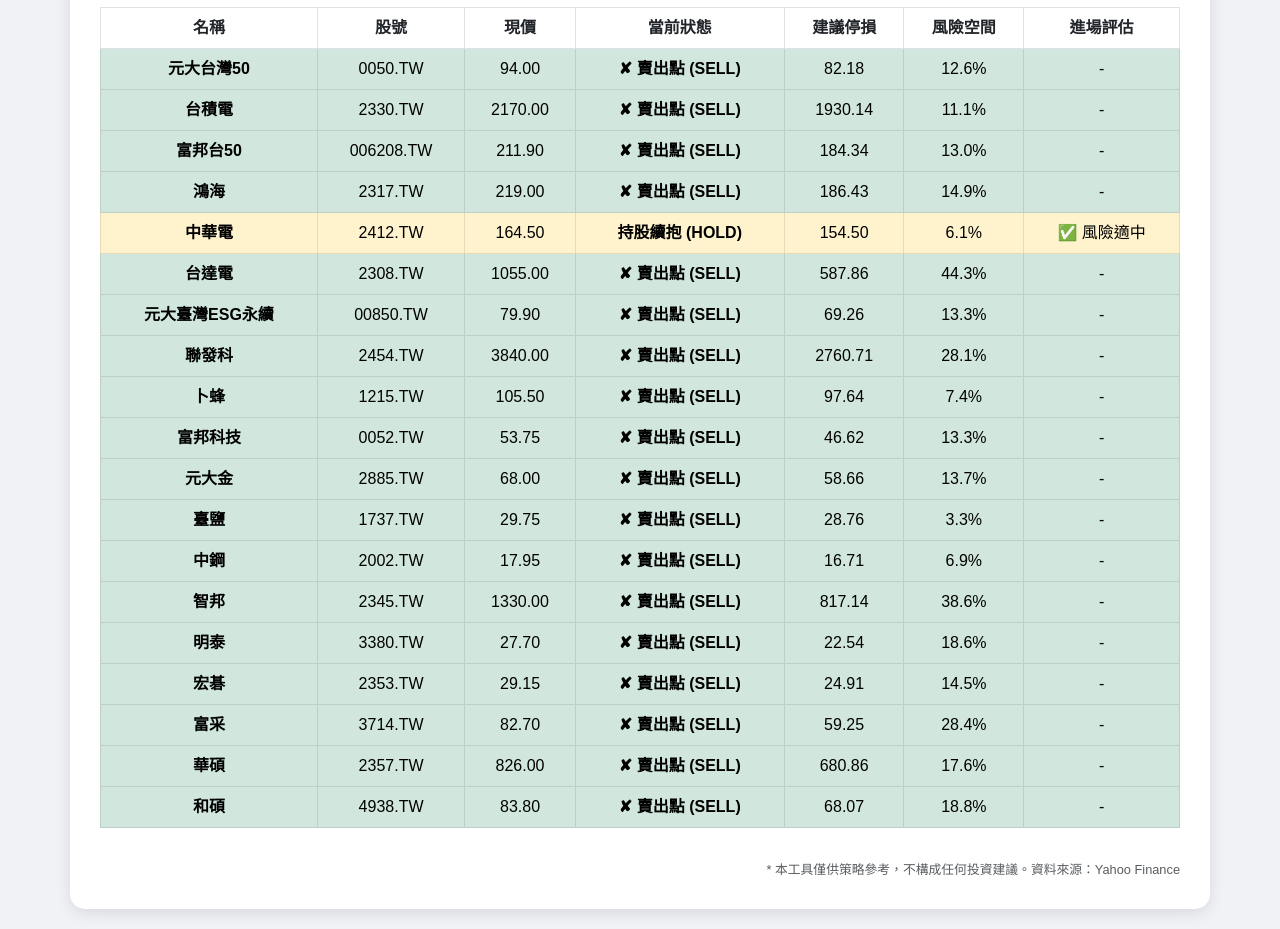
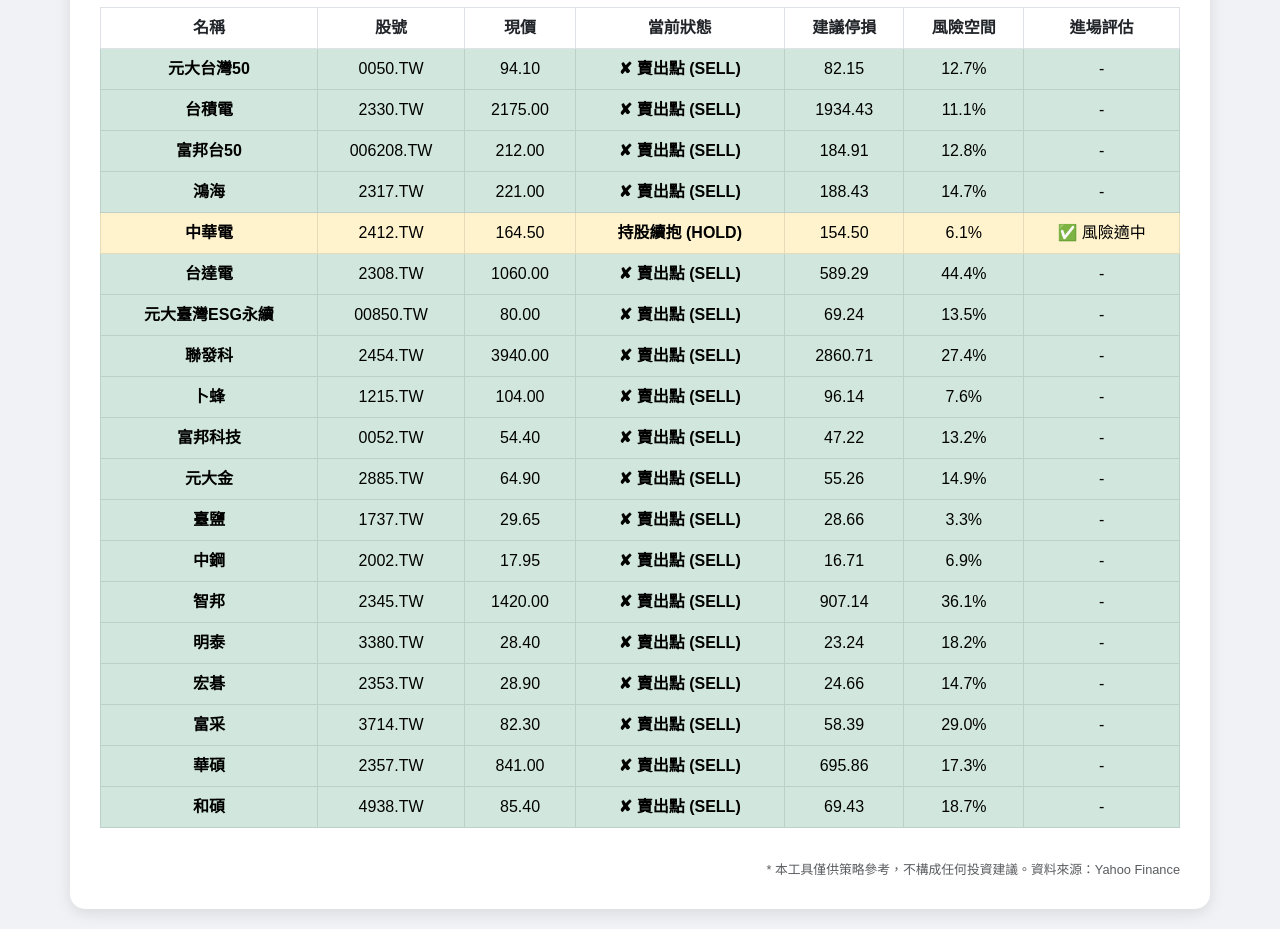
Before and after one commit to jonathan1031/weekly-stock-strategy, a plain HTML site: page index.html in a window 1280 px wide. Shown: the part 320-1249 px from the top of the page. Drawn offline with nearby package versions, Linux system fonts and the light colour scheme.

Commit message:
deploy: 46ad48ba0040104810127b52d7a940fe1dade4be

```diff
--- a/index.html
+++ b/index.html
@@ -20,7 +20,7 @@
     <div class="container-main container">
         <div class="d-flex justify-content-between align-items-center mb-4">
             <h2 class="m-0">📈 策略監控面板</h2>
-            <span class="text-muted">🕒 更新時間：2026-11-18 01:16:00</span>
+            <span class="text-muted">🕒 更新時間：2026-11-19 00:51:30</span>
         </div>
 
         <div class="logic-card shadow-sm">
@@ -59,19 +59,19 @@
     <tr class="table-success">
         <td class="fw-bold">元大台灣50</td>
         <td>0050.TW</td>
-        <td>94.00</td>
+        <td>94.10</td>
         <td class="fw-bold">✘ 賣出點 (SELL)</td>
-        <td>82.18</td>
-        <td>12.6%</td>
+        <td>82.15</td>
+        <td>12.7%</td>
         <td>-</td>
     </tr>
 
     <tr class="table-success">
         <td class="fw-bold">台積電</td>
         <td>2330.TW</td>
-        <td>2170.00</td>
+        <td>2175.00</td>
         <td class="fw-bold">✘ 賣出點 (SELL)</td>
-        <td>1930.14</td>
+        <td>1934.43</td>
         <td>11.1%</td>
         <td>-</td>
     </tr>
@@ -79,20 +79,20 @@
     <tr class="table-success">
         <td class="fw-bold">富邦台50</td>
         <td>006208.TW</td>
-        <td>211.90</td>
+        <td>212.00</td>
         <td class="fw-bold">✘ 賣出點 (SELL)</td>
-        <td>184.34</td>
-        <td>13.0%</td>
+        <td>184.91</td>
+        <td>12.8%</td>
         <td>-</td>
     </tr>
 
     <tr class="table-success">
         <td class="fw-bold">鴻海</td>
         <td>2317.TW</td>
-        <td>219.00</td>
+        <td>221.00</td>
         <td class="fw-bold">✘ 賣出點 (SELL)</td>
-        <td>186.43</td>
-        <td>14.9%</td>
+        <td>188.43</td>
+        <td>14.7%</td>
         <td>-</td>
     </tr>
 
@@ -109,69 +109,69 @@
     <tr class="table-success">
         <td class="fw-bold">台達電</td>
         <td>2308.TW</td>
-        <td>1055.00</td>
+        <td>1060.00</td>
         <td class="fw-bold">✘ 賣出點 (SELL)</td>
-        <td>587.86</td>
-        <td>44.3%</td>
+        <td>589.29</td>
+        <td>44.4%</td>
         <td>-</td>
     </tr>
 
     <tr class="table-success">
         <td class="fw-bold">元大臺灣ESG永續</td>
         <td>00850.TW</td>
-        <td>79.90</td>
+        <td>80.00</td>
         <td class="fw-bold">✘ 賣出點 (SELL)</td>
-        <td>69.26</td>
-        <td>13.3%</td>
+        <td>69.24</td>
+        <td>13.5%</td>
         <td>-</td>
     </tr>
 
     <tr class="table-success">
         <td class="fw-bold">聯發科</td>
         <td>2454.TW</td>
-        <td>3840.00</td>
+        <td>3940.00</td>
         <td class="fw-bold">✘ 賣出點 (SELL)</td>
-        <td>2760.71</td>
-        <td>28.1%</td>
+        <td>2860.71</td>
+        <td>27.4%</td>
         <td>-</td>
     </tr>
 
     <tr class="table-success">
         <td class="fw-bold">卜蜂</td>
         <td>1215.TW</td>
-        <td>105.50</td>
+        <td>104.00</td>
         <td class="fw-bold">✘ 賣出點 (SELL)</td>
-        <td>97.64</td>
-        <td>7.4%</td>
+        <td>96.14</td>
+        <td>7.6%</td>
         <td>-</td>
     </tr>
 
     <tr class="table-success">
         <td class="fw-bold">富邦科技</td>
         <td>0052.TW</td>
-        <td>53.75</td>
+        <td>54.40</td>
         <td class="fw-bold">✘ 賣出點 (SELL)</td>
-        <td>46.62</td>
-        <td>13.3%</td>
+        <td>47.22</td>
+        <td>13.2%</td>
         <td>-</td>
     </tr>
 
     <tr class="table-success">
         <td class="fw-bold">元大金</td>
         <td>2885.TW</td>
-        <td>68.00</td>
+        <td>64.90</td>
         <td class="fw-bold">✘ 賣出點 (SELL)</td>
-        <td>58.66</td>
-        <td>13.7%</td>
+        <td>55.26</td>
+        <td>14.9%</td>
         <td>-</td>
     </tr>
 
     <tr class="table-success">
         <td class="fw-bold">臺鹽</td>
         <td>1737.TW</td>
-        <td>29.75</td>
+        <td>29.65</td>
         <td class="fw-bold">✘ 賣出點 (SELL)</td>
-        <td>28.76</td>
+        <td>28.66</td>
         <td>3.3%</td>
         <td>-</td>
     </tr>
@@ -189,60 +189,60 @@
     <tr class="table-success">
         <td class="fw-bold">智邦</td>
         <td>2345.TW</td>
-        <td>1330.00</td>
+        <td>1420.00</td>
         <td class="fw-bold">✘ 賣出點 (SELL)</td>
-        <td>817.14</td>
-        <td>38.6%</td>
+        <td>907.14</td>
+        <td>36.1%</td>
         <td>-</td>
     </tr>
 
     <tr class="table-success">
         <td class="fw-bold">明泰</td>
         <td>3380.TW</td>
-        <td>27.70</td>
+        <td>28.40</td>
         <td class="fw-bold">✘ 賣出點 (SELL)</td>
-        <td>22.54</td>
-        <td>18.6%</td>
+        <td>23.24</td>
+        <td>18.2%</td>
         <td>-</td>
     </tr>
 
     <tr class="table-success">
         <td class="fw-bold">宏碁</td>
         <td>2353.TW</td>
-        <td>29.15</td>
+        <td>28.90</td>
         <td class="fw-bold">✘ 賣出點 (SELL)</td>
-        <td>24.91</td>
-        <td>14.5%</td>
+        <td>24.66</td>
+        <td>14.7%</td>
         <td>-</td>
     </tr>
 
     <tr class="table-success">
         <td class="fw-bold">富采</td>
         <td>3714.TW</td>
-        <td>82.70</td>
+        <td>82.30</td>
         <td class="fw-bold">✘ 賣出點 (SELL)</td>
-        <td>59.25</td>
-        <td>28.4%</td>
+        <td>58.39</td>
+        <td>29.0%</td>
         <td>-</td>
     </tr>
 
     <tr class="table-success">
         <td class="fw-bold">華碩</td>
         <td>2357.TW</td>
-        <td>826.00</td>
+        <td>841.00</td>
         <td class="fw-bold">✘ 賣出點 (SELL)</td>
-        <td>680.86</td>
-        <td>17.6%</td>
+        <td>695.86</td>
+        <td>17.3%</td>
         <td>-</td>
     </tr>
 
     <tr class="table-success">
         <td class="fw-bold">和碩</td>
         <td>4938.TW</td>
-        <td>83.80</td>
+        <td>85.40</td>
         <td class="fw-bold">✘ 賣出點 (SELL)</td>
-        <td>68.07</td>
-        <td>18.8%</td>
+        <td>69.43</td>
+        <td>18.7%</td>
         <td>-</td>
     </tr>
 
```
